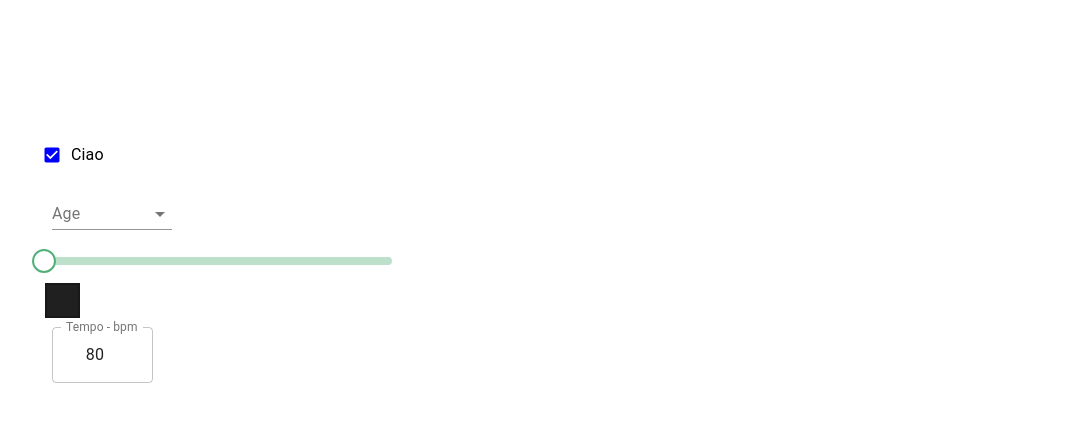
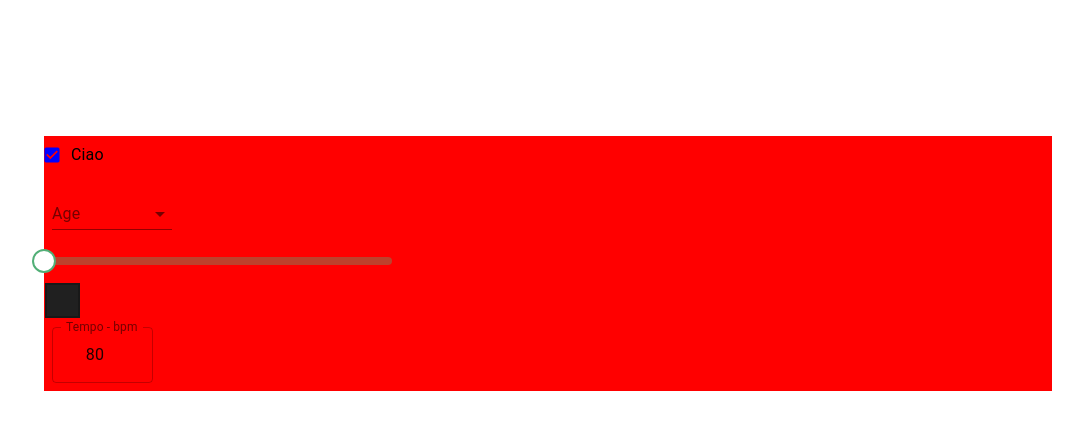
Before and after one commit to davelista/PolyDrum, a React (Create React App) app: page / in a window 1280 px wide. Shown: the top 430 px of the page, without its empty margins (92-1175 px from the left). Built offline with nearby package versions, Linux system fonts and the light colour scheme.

Commit message:
add drum container

```diff
--- a/src/App.js
+++ b/src/App.js
@@ -1,16 +1,10 @@
-
 import './App.css';
-import {CheckBox, ControlSlider, Dropdown, NumberControl, SampleLine, StepButton} from "./components";
+import {Drum} from "./view";
 
 function App() {
   return (
     <>
-      <CheckBox label={"Ciao"}/>
-      <Dropdown/>
-      <SampleLine/>
-      <ControlSlider/>
-      <StepButton/>
-        <NumberControl/>
+        <Drum/>
     </>
   );
 }
--- /dev/null
+++ b/src/view/Drum.js
@@ -0,0 +1,20 @@
+import React from 'react';
+import {CheckBox, ControlSlider, Dropdown, NumberControl, SampleLine, StepButton} from "../components";
+import styles from './Drum.module.css'
+
+const Drum = (props) => {
+    return (
+        <>
+            <div className={styles.container}>
+                <CheckBox label={"Ciao"}/>
+                <Dropdown/>
+                <SampleLine/>
+                <ControlSlider/>
+                <StepButton/>
+                <NumberControl/>
+            </div>
+        </>
+    );
+}
+
+export default Drum;
--- /dev/null
+++ b/src/view/Drum.module.css
@@ -0,0 +1,3 @@
+.container{
+    background: red;
+}
--- /dev/null
+++ b/src/view/index.js
@@ -0,0 +1,3 @@
+import Drum from "./Drum";
+
+export {Drum}
```
